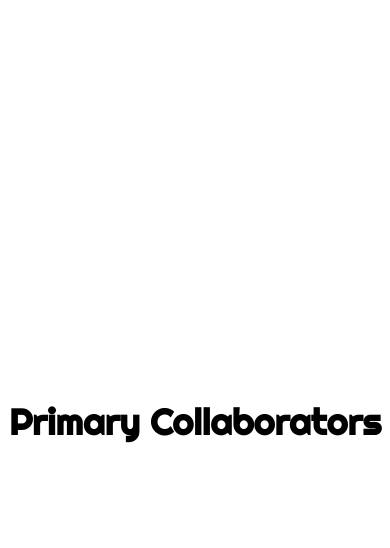
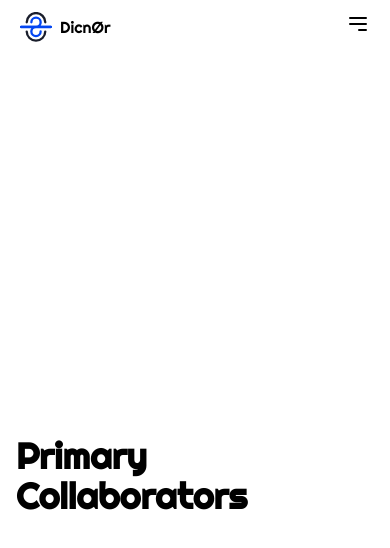
Before and after one commit to Haekal404/dicnor, a SvelteKit app: page / in a window 390 px wide. Shown: the top 548 px of the page. Built offline with nearby package versions, Linux system fonts and the light colour scheme.

Commit message:
add `nav` for mobile only

```diff
--- /dev/null
+++ b/src/routes/(public)/+layout.svelte
@@ -0,0 +1,55 @@
+<script lang="ts">
+	let showMenu = false;
+
+	const toggleNavbar = () => {
+		showMenu = !showMenu;
+	};
+
+	const listMenu = [
+		{ text: 'Project', url: '/' },
+		{ text: 'News', url: '/' },
+		{ text: 'Cooperation', url: '/' },
+		{ text: 'About Us', url: '/' }
+	];
+</script>
+
+<nav class="flex items-center justify-between py-3 px-5">
+	<div class="flex items-center justify-center gap-2">
+		<img class="w-8" src="/logo.svg" alt="Logo" />
+		<a href="/">Dicn&Oslash;r</a>
+	</div>
+	<ul>
+		<li class="relative">
+			<button on:click={toggleNavbar}>
+				<svg
+					xmlns="http://www.w3.org/2000/svg"
+					class="h-6 w-6"
+					fill="none"
+					viewBox="0 0 24 24"
+					stroke="currentColor"
+					><path
+						stroke-linecap="round"
+						stroke-linejoin="round"
+						stroke-width="2"
+						d="M4 6h16M4 12h16m-7 6h7"
+					/></svg
+				>
+			</button>
+			<ul
+				class="absolute right-0 top-10 rounded-md bg-gray-200 p-5 leading-loose {showMenu
+					? 'block'
+					: 'hidden'}"
+			>
+				{#each listMenu as menu}
+					<li>
+						<a href={menu.url}>{menu.text}</a>
+					</li>
+				{/each}
+			</ul>
+		</li>
+	</ul>
+</nav>
+
+<div class="container">
+	<slot />
+</div>
```
Also changed, not shown: static/logo.svg (added).
